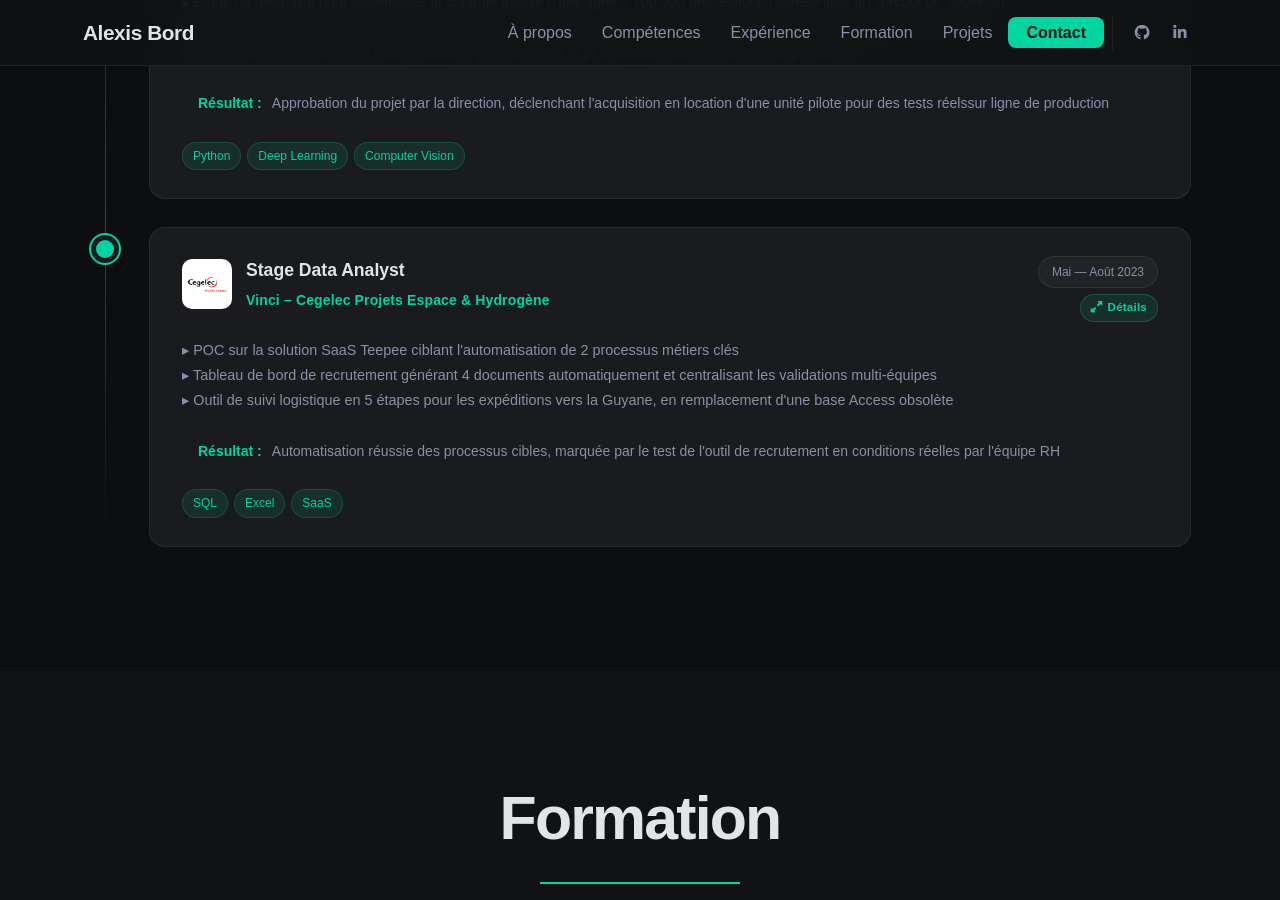
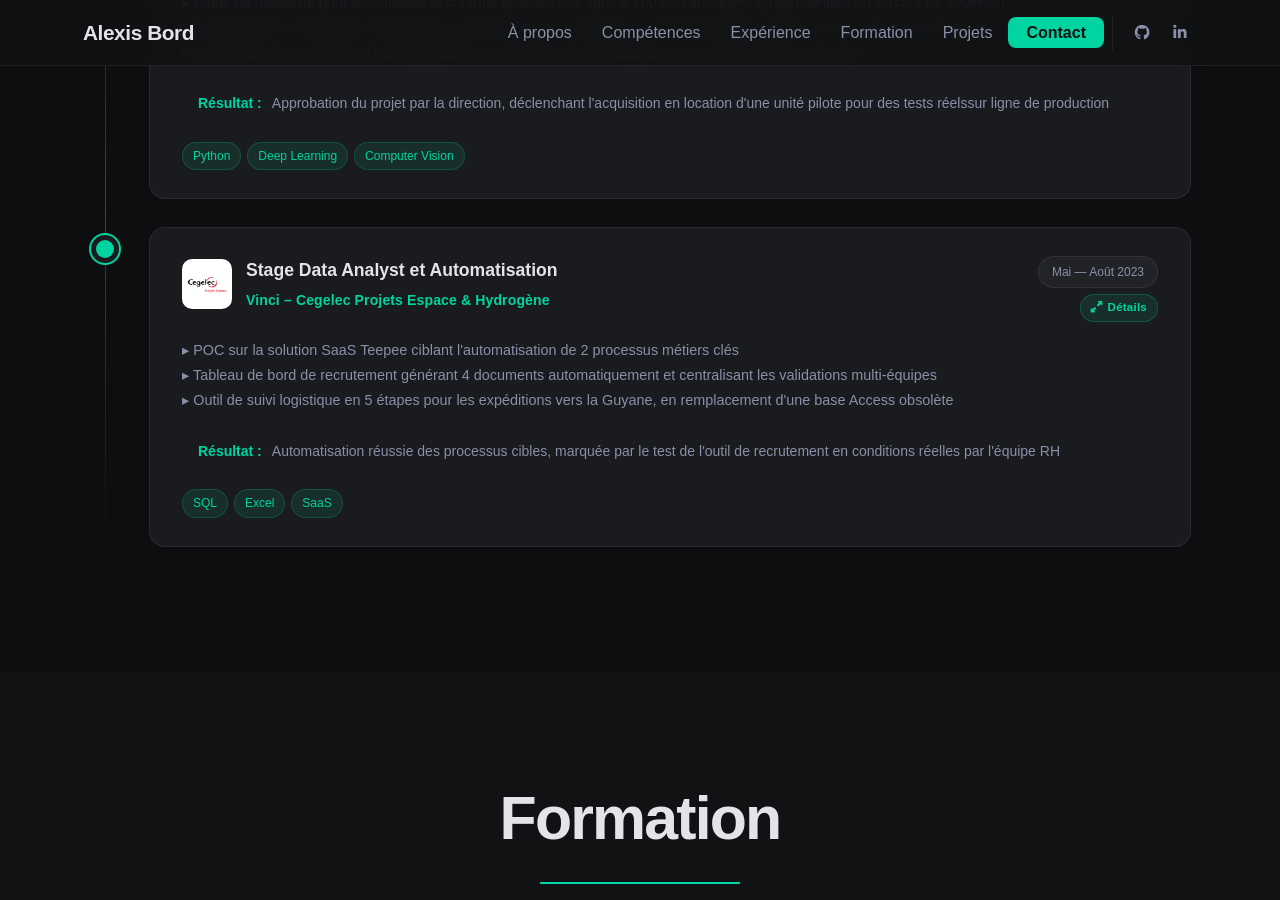
Before and after one commit to alexisbord/portfolio, a Jekyll site: the page built from index.html, in a window 1280 px wide and 900 px high, scrolled down 2856 px. Built offline with Jekyll 4.4.1, drawn with Linux system fonts in a browser that asks for light colours.

Commit message:
Add data

```diff
--- a/_data/portfolio.yml
+++ b/_data/portfolio.yml
@@ -53,7 +53,7 @@ experience:
           - src: "assets/img/industrialisation.png"
             caption: "Solution d'industrialisation de l'entreprise retenue"
 
-  - title: "Stage Data Analyst"
+  - title: "Stage Data Analyst et Automatisation"
     company: "Vinci – Cegelec Projets Espace & Hydrogène"
     logo: "/assets/img/cegelec.png"
     period: "Mai — Août 2023"
```
